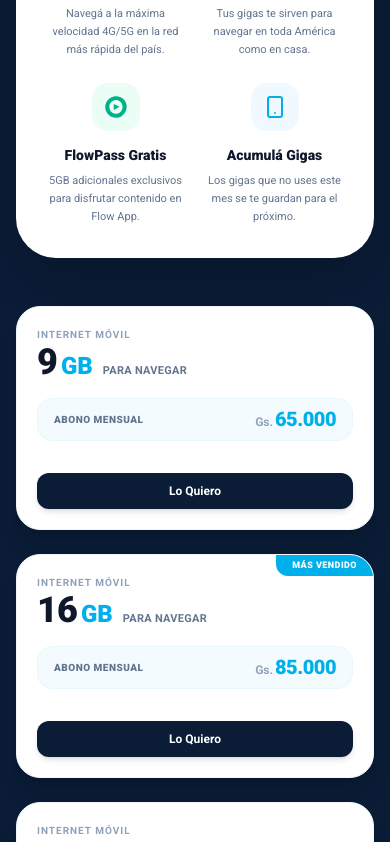
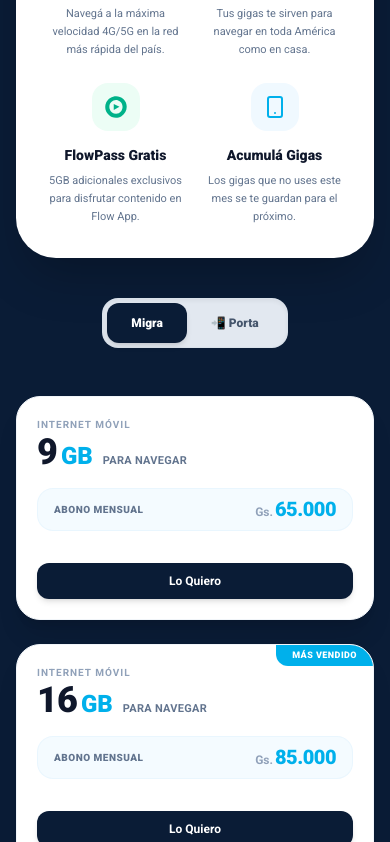
Before and after one commit to alemendieta017/personal-landing-frontend, a Next.js app: page / in a window 390 px wide. Shown: the part 6691-7533 px from the top of the page. Built offline with nearby package versions, Linux system fonts and the light colour scheme; no server answers.

Commit message:
feat: add portabilidad support to mobile plans with conditional filtering in landing page client

```diff
--- a/src/components/LandingPageClient.tsx
+++ b/src/components/LandingPageClient.tsx
@@ -106,6 +106,14 @@ export default function LandingPageClient({
   >("tres_productos");
   const combosData = comboBlock?.ComboItem || [];
 
+  const [selectedPortabilidad, setSelectedPortabilidad] = useState<boolean>(false);
+  const mobilePlans = mobileBlock?.mobile_item || [];
+  const hasPortabilidadPlans = mobilePlans.some((plan) => plan.portabilidad === true);
+  const filteredMobileItems = mobilePlans.filter((plan) => {
+    const planPortabilidad = plan.portabilidad ?? false;
+    return planPortabilidad === selectedPortabilidad;
+  });
+
   const sentinelRef = useRef<HTMLDivElement>(null);
   const [shortcutsSticky, setShortcutsSticky] = useState(false);
 
@@ -166,15 +174,13 @@ export default function LandingPageClient({
 
       {/* Sticky Quick Menu Tabs Wrapper */}
       <div
-        className={`sticky top-0 z-20 w-full flex justify-center px-4 transition-all duration-300 ${
-          shortcutsSticky
+        className={`sticky top-0 z-20 w-full flex justify-center px-4 transition-all duration-300 ${shortcutsSticky
           ? "py-3 bg-white/90 backdrop-blur-md border-b border-slate-200/60 shadow-md"
           : "-mt-10 mb-6 bg-transparent"
           }`}
       >
         <div
-          className={`w-full max-w-lg grid grid-cols-4 p-2 gap-2 transition-all duration-300 ${
-            shortcutsSticky
+          className={`w-full max-w-lg grid grid-cols-4 p-2 gap-2 transition-all duration-300 ${shortcutsSticky
             ? "bg-transparent border-transparent"
             : "bg-white rounded-3xl border border-slate-200/80 shadow-xl shadow-slate-950/20"
             }`}
@@ -267,8 +273,7 @@ export default function LandingPageClient({
             <div className="inline-flex p-1 bg-slate-200 rounded-2xl border border-slate-300/40 shadow-inner">
               <button
                 onClick={() => setSelectedComboType("tres_productos")}
-                className={`px-6 py-3 rounded-xl text-xs sm:text-sm font-extrabold transition-all duration-300 cursor-pointer ${
-                  selectedComboType === "tres_productos"
+                className={`px-6 py-3 rounded-xl text-xs sm:text-sm font-extrabold transition-all duration-300 cursor-pointer ${selectedComboType === "tres_productos"
                   ? "bg-[#0A1C36] text-white shadow-md"
                   : "text-slate-600 hover:text-slate-900"
                   }`}
@@ -277,8 +282,7 @@ export default function LandingPageClient({
               </button>
               <button
                 onClick={() => setSelectedComboType("dos_productos")}
-                className={`px-6 py-3 rounded-xl text-xs sm:text-sm font-extrabold transition-all duration-300 cursor-pointer ${
-                  selectedComboType === "dos_productos"
+                className={`px-6 py-3 rounded-xl text-xs sm:text-sm font-extrabold transition-all duration-300 cursor-pointer ${selectedComboType === "dos_productos"
                   ? "bg-[#0A1C36] text-white shadow-md"
                   : "text-slate-600 hover:text-slate-900"
                   }`}
@@ -308,8 +312,7 @@ export default function LandingPageClient({
                           : formatGs(combo.price),
                       })
                     }
-                    className={`rounded-[2.5rem] p-8 shadow-xl border flex flex-col justify-between relative overflow-hidden cursor-pointer hover:scale-[1.02] hover:shadow-2xl transition-all duration-300 ${
-                      combo.isPopular
+                    className={`rounded-[2.5rem] p-8 shadow-xl border flex flex-col justify-between relative overflow-hidden cursor-pointer hover:scale-[1.02] hover:shadow-2xl transition-all duration-300 ${combo.isPopular
                       ? "bg-gradient-to-br from-[#0c2346] to-[#122e5c] text-white border-sky-900 shadow-sky-500/10 ring-2 ring-personal-blue/30"
                       : "bg-white text-slate-800 border-slate-200 hover:shadow-slate-300/40"
                       }`}
@@ -323,8 +326,7 @@ export default function LandingPageClient({
 
                     <div className="text-left">
                       <span
-                        className={`text-[10px] font-extrabold uppercase tracking-widest block mb-2 ${
-                          combo.isPopular ? "text-slate-400" : "text-slate-500"
+                        className={`text-[10px] font-extrabold uppercase tracking-widest block mb-2 ${combo.isPopular ? "text-slate-400" : "text-slate-500"
                           }`}
                       >
                         {combo.type === "tres_productos"
@@ -340,8 +342,7 @@ export default function LandingPageClient({
                         {/* Internet Row */}
                         <div className="flex items-center gap-3">
                           <div
-                            className={`h-10 w-10 rounded-xl flex items-center justify-center shadow-sm flex-shrink-0 ${
-                              combo.isPopular
+                            className={`h-10 w-10 rounded-xl flex items-center justify-center shadow-sm flex-shrink-0 ${combo.isPopular
                               ? "bg-sky-500/15 text-sky-300 border border-sky-500/25"
                               : "bg-sky-50 text-personal-blue border border-sky-100"
                               }`}
@@ -381,8 +382,7 @@ export default function LandingPageClient({
                         {hasTv && (
                           <div className="flex items-center gap-3">
                             <div
-                              className={`h-10 w-10 rounded-xl flex items-center justify-center shadow-sm flex-shrink-0 ${
-                                combo.isPopular
+                              className={`h-10 w-10 rounded-xl flex items-center justify-center shadow-sm flex-shrink-0 ${combo.isPopular
                                 ? "bg-emerald-500/15 text-emerald-300 border border-emerald-500/25"
                                 : "bg-emerald-50 text-flow-green border border-emerald-100"
                                 }`}
@@ -408,8 +408,7 @@ export default function LandingPageClient({
                         {hasMobile && (
                           <div className="flex items-center gap-3">
                             <div
-                              className={`h-10 w-10 rounded-xl flex items-center justify-center shadow-sm flex-shrink-0 ${
-                                combo.isPopular
+                              className={`h-10 w-10 rounded-xl flex items-center justify-center shadow-sm flex-shrink-0 ${combo.isPopular
                                 ? "bg-indigo-500/15 text-indigo-300 border border-indigo-500/25"
                                 : "bg-indigo-50 text-indigo-600 border border-indigo-100"
                                 }`}
@@ -450,8 +449,7 @@ export default function LandingPageClient({
                       {/* Marketing Hook / Duplication Badge */}
                       {combo.badge && (
                         <div
-                          className={`mt-4 p-3 rounded-2xl border flex items-center gap-2.5 ${
-                            combo.isPopular
+                          className={`mt-4 p-3 rounded-2xl border flex items-center gap-2.5 ${combo.isPopular
                             ? "bg-emerald-500/10 border-emerald-500/20 text-emerald-300"
                             : "bg-emerald-50 border-emerald-100 text-emerald-800"
                             }`}
@@ -469,13 +467,11 @@ export default function LandingPageClient({
                         {combo.invoiceDiscount && combo.invoiceDiscount > 0 ? (
                           <div className="flex flex-col mt-1">
                             <div className="flex items-center gap-1.5 sm:gap-2 mb-1.5">
-                              <span className={`text-xs sm:text-sm line-through whitespace-nowrap ${
-                                combo.isPopular ? "text-slate-400" : "text-slate-500"
+                              <span className={`text-xs sm:text-sm line-through whitespace-nowrap ${combo.isPopular ? "text-slate-400" : "text-slate-500"
                                 }`}>
                                 Gs. {formatGs(combo.price)}
                               </span>
-                              <span className={`px-1.5 sm:px-2.5 py-0.5 rounded-full text-[8px] sm:text-[9px] font-black uppercase tracking-wider whitespace-nowrap ${
-                                combo.isPopular
+                              <span className={`px-1.5 sm:px-2.5 py-0.5 rounded-full text-[8px] sm:text-[9px] font-black uppercase tracking-wider whitespace-nowrap ${combo.isPopular
                                 ? "bg-emerald-500/15 text-[#10b981] border border-emerald-500/25"
                                 : "bg-emerald-50 text-emerald-700 border border-emerald-100"
                                 }`}>
@@ -493,8 +489,7 @@ export default function LandingPageClient({
                         ) : (
                           <p className="text-3xl font-black leading-none">
                             <span
-                              className={`font-light mr-1 text-lg ${
-                                combo.isPopular
+                              className={`font-light mr-1 text-lg ${combo.isPopular
                                 ? "text-slate-300"
                                 : "text-slate-500"
                                 }`}
@@ -520,8 +515,7 @@ export default function LandingPageClient({
                               : formatGs(combo.price),
                           });
                         }}
-                        className={`rounded-2xl font-extrabold py-3 px-6 text-xs transition-all cursor-pointer hover:scale-[1.03] active:scale-[0.97] ${
-                          combo.isPopular
+                        className={`rounded-2xl font-extrabold py-3 px-6 text-xs transition-all cursor-pointer hover:scale-[1.03] active:scale-[0.97] ${combo.isPopular
                           ? "bg-personal-blue hover:bg-sky-400 text-white shadow-lg shadow-sky-400/25"
                           : "bg-[#0c2346] hover:bg-slate-800 text-white shadow-md shadow-[#0c2346]/10"
                           }`}
@@ -647,8 +641,7 @@ export default function LandingPageClient({
                         price: formatGs(plan.precio),
                       })
                     }
-                    className={`flex flex-row items-center justify-between gap-3 p-3 sm:p-5 rounded-2xl hover:bg-white/10 hover:shadow-xl hover:shadow-sky-500/5 hover:scale-[1.01] transition-all duration-200 cursor-pointer group ${
-                      index !== internetBlock.internetPlans.length - 1
+                    className={`flex flex-row items-center justify-between gap-3 p-3 sm:p-5 rounded-2xl hover:bg-white/10 hover:shadow-xl hover:shadow-sky-500/5 hover:scale-[1.01] transition-all duration-200 cursor-pointer group ${index !== internetBlock.internetPlans.length - 1
                       ? "border-b border-sky-900/50 pb-5 sm:pb-6"
                       : ""
                       }`}
@@ -1085,9 +1078,35 @@ export default function LandingPageClient({
             </div>
           </div>
 
+          {/* Interactive Tab Switcher for Mobile Plans */}
+          {hasPortabilidadPlans && (
+            <div className="flex justify-center mt-10 mb-2">
+              <div className="inline-flex p-1 bg-slate-200 rounded-2xl border border-slate-300/40 shadow-inner">
+                <button
+                  onClick={() => setSelectedPortabilidad(false)}
+                  className={`px-6 py-3 rounded-xl text-xs sm:text-sm font-extrabold transition-all duration-300 cursor-pointer ${selectedPortabilidad === false
+                    ? "bg-[#0A1C36] text-white shadow-md"
+                    : "text-slate-600 hover:text-slate-900"
+                    }`}
+                >
+                  Migra
+                </button>
+                <button
+                  onClick={() => setSelectedPortabilidad(true)}
+                  className={`px-6 py-3 rounded-xl text-xs sm:text-sm font-extrabold transition-all duration-300 cursor-pointer ${selectedPortabilidad === true
+                    ? "bg-[#0A1C36] text-white shadow-md"
+                    : "text-slate-600 hover:text-slate-900"
+                    }`}
+                >
+                  📲 Porta
+                </button>
+              </div>
+            </div>
+          )}
+
           {/* Grid of Mobile Plans */}
           <div className="mt-12 grid grid-cols-1 sm:grid-cols-2 lg:grid-cols-3 gap-6 max-w-4xl mx-auto">
-            {mobileBlock.mobile_item.map((plan) => (
+            {filteredMobileItems.map((plan) => (
               <div
                 key={plan.id}
                 onClick={() =>
--- a/src/lib/strapi.ts
+++ b/src/lib/strapi.ts
@@ -34,6 +34,7 @@ export interface MobileItem {
   id: number;
   cantidad_gigabytes: string;
   precio: number;
+  portabilidad?: boolean;
 }
 
 export interface MobileBlockData {
@@ -146,9 +147,14 @@ export const FALLBACK_MOBILE: MobileBlockData = {
   subtitle:
     "Los planes traen gigas para navegar, llamadas ilimitadas, WhatsApp gratis, *Roaming incluido y además acumulás tus gigas que no usás.",
   mobile_item: [
-    { id: 1, cantidad_gigabytes: "9GB", precio: 65000 },
-    { id: 2, cantidad_gigabytes: "16GB", precio: 85000 },
-    { id: 3, cantidad_gigabytes: "22GB", precio: 120000 },
+    // Sin Portabilidad (Default & More attractive prices)
+    { id: 1, cantidad_gigabytes: "9GB", precio: 65000, portabilidad: false },
+    { id: 2, cantidad_gigabytes: "16GB", precio: 85000, portabilidad: false },
+    { id: 3, cantidad_gigabytes: "22GB", precio: 120000, portabilidad: false },
+    // Con Portabilidad (Less attractive prices)
+    { id: 4, cantidad_gigabytes: "9GB", precio: 80000, portabilidad: true },
+    { id: 5, cantidad_gigabytes: "16GB", precio: 105000, portabilidad: true },
+    { id: 6, cantidad_gigabytes: "22GB", precio: 140000, portabilidad: true },
   ],
 };
 
```
Also changed, not shown: 1 other file (tests, documents, lock files or other folders). Lines whose indentation alone changed are shown as unchanged.
